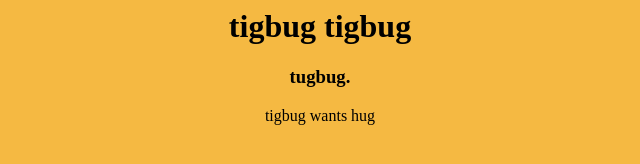
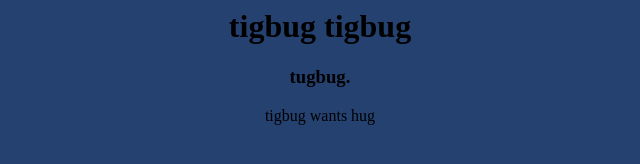
Before and after one commit to tigbug/tigbug.github.io, a plain HTML site: page index.html in a window 1280 px wide. Shown: the whole page, without its empty margins (320-960 px from the left). Drawn offline with Linux system fonts and the light colour scheme.

Commit message:
Update main.css

```diff
--- a/main.css
+++ b/main.css
@@ -1,3 +1,3 @@
 body {
-  background-color: #f5b942;
+  background-color: #244170;
 }
```
